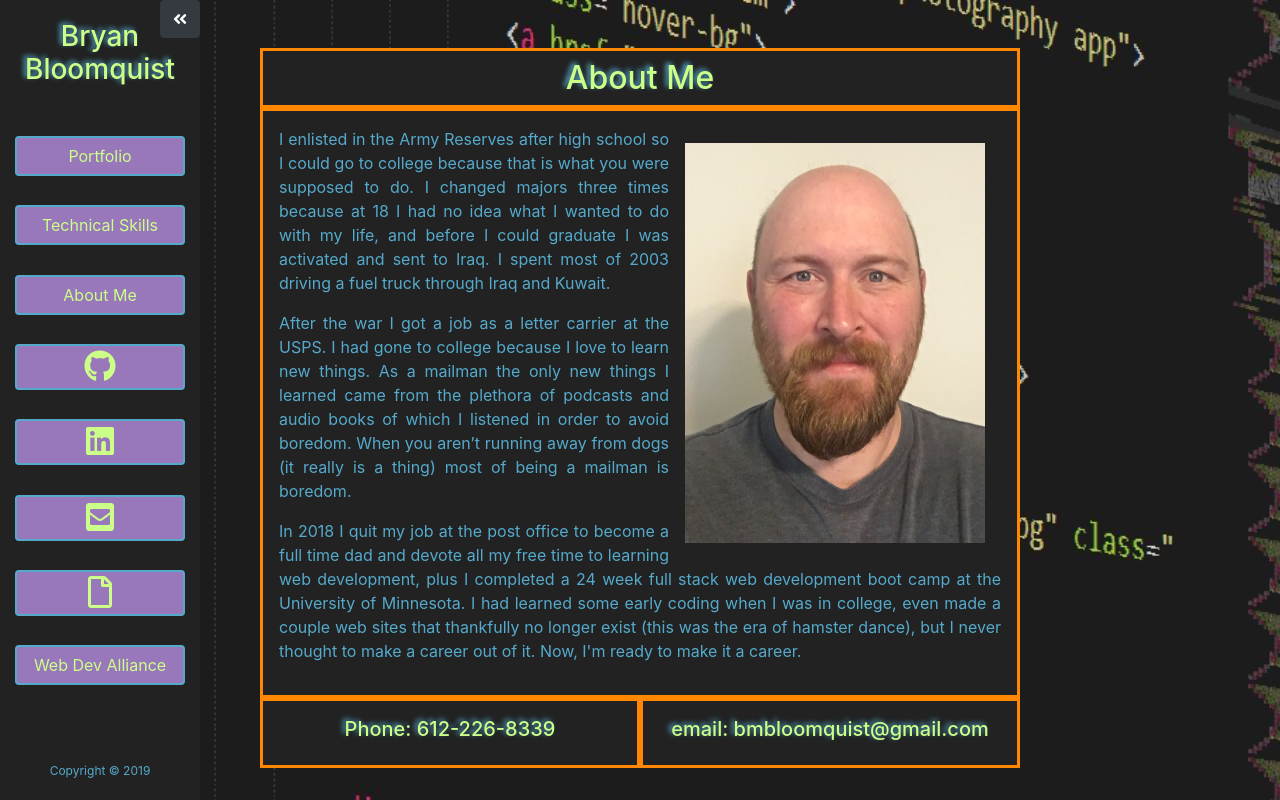
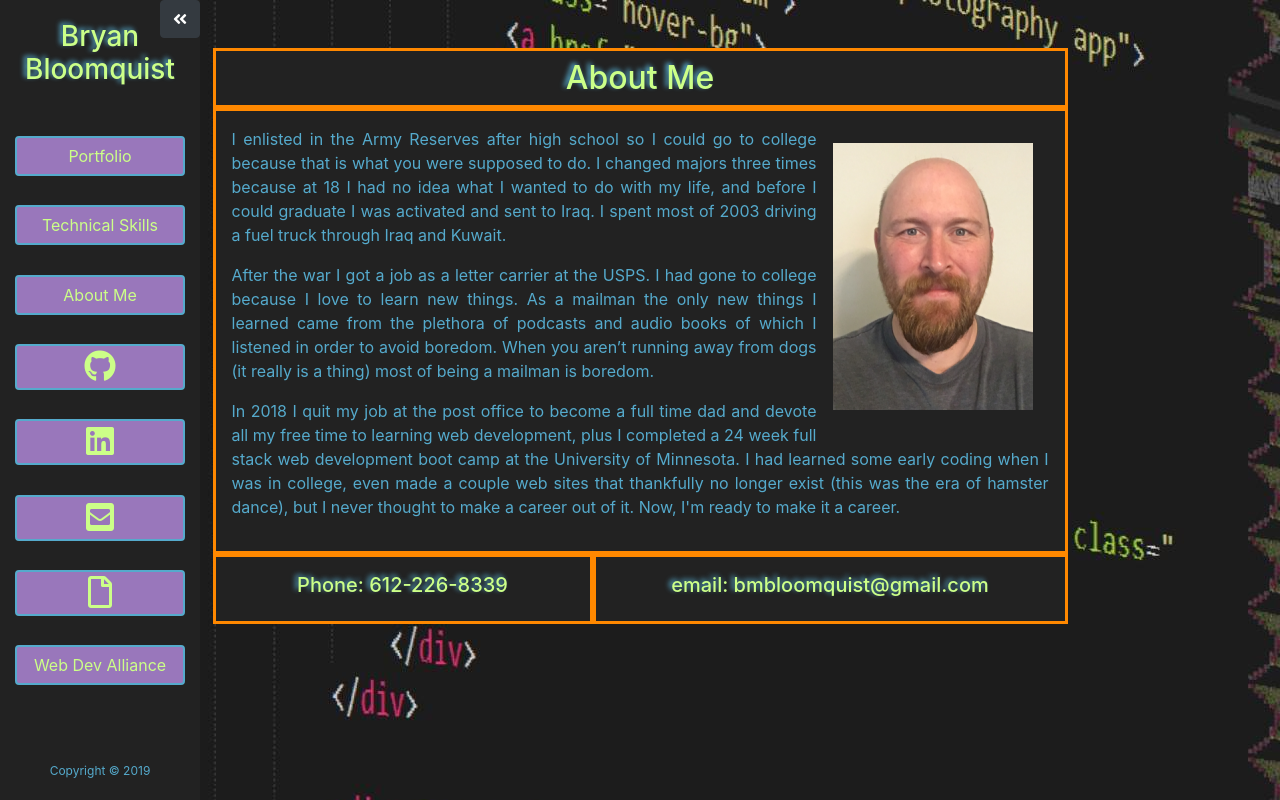
Before and after one commit to bryanbloomquist/react-portfolio, a React (Create React App) app: page /aboutme in a window 1280 px wide. Built offline with nearby package versions, Linux system fonts and the light colour scheme.

Commit message:
adjustment to responsiveness of about me page

```diff
--- a/src/components/aboutme/index.js
+++ b/src/components/aboutme/index.js
@@ -5,12 +5,12 @@ const AboutMe = ( ) => {
   return (
     <Container className = "mt-5">
       <Row className = "justify-content-center">
-        <Col xs = { 12 } sm = { 8 } className = "header">
+        <Col xs = { 12 } sm = { 9 } className = "header">
           <h2 className = "engraved pt-2 text-center">About Me</h2>
         </Col>
       </Row>
       <Row className = "justify-content-center">
-        <Col xs = { 12 } sm = { 8 } className = "header aboutMe p-3">
+        <Col xs = { 12 } sm = { 9 } className = "header aboutMe p-3">
           <img class = "float-right bioPic p-3 img-fluid" src = "assets/images/biopic.png" alt = "bryan bloomquist" />
           <p>
             I enlisted in the Army Reserves after high school so I could go to college because that is what you were supposed to do.  I changed majors three times because at 18 I had no idea what I wanted to do with my life, and before I could graduate I was activated and sent to Iraq.  I spent most of 2003 driving a fuel truck through Iraq and Kuwait.
@@ -27,7 +27,7 @@ const AboutMe = ( ) => {
         <Col xs = { 12 } sm = { 4 } className = "header contactInfo engraved p-3">
           <h5>Phone: <a href = "tel:1-612-226-8339">612-226-8339</a></h5>
         </Col>
-        <Col xs = { 12 } sm = { 4 } className = "header contactInfo engraved p-3">
+        <Col xs = { 12 } sm = { 5 } className = "header contactInfo engraved p-3">
           <h5>email: <a href = "mailto:bmbloomquist@gmail.com" title = "Email" target = "_top">bmbloomquist@gmail.com</a></h5>
         </Col>
       </Row>
```
Also changed, not shown: public/assets/images/biopic.png.
